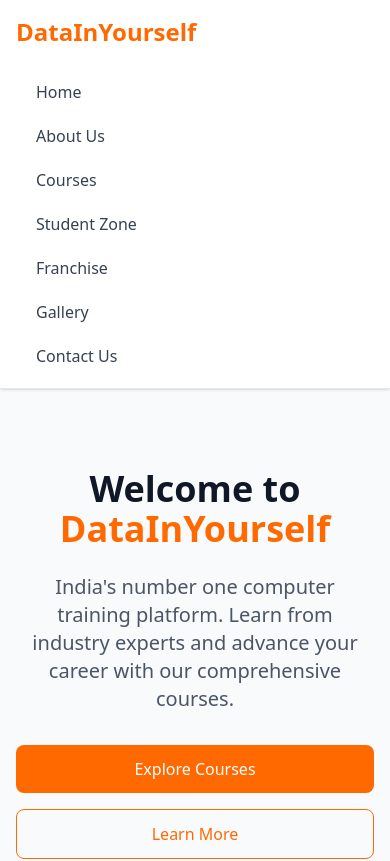
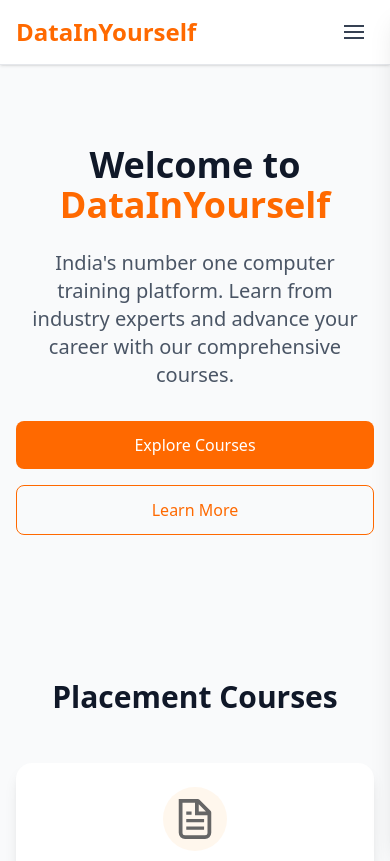
Before and after one commit to nilimaSahu22/DataInYourself, a Next.js app: page / in a window 390 px wide. Shown: the top 861 px of the page. Built offline with nearby package versions, Linux system fonts and the light colour scheme.

Commit message:
feat: make navbar mobile responsive with sidebar toggle via right-aligned hamburger icon

```diff
--- a/app/components/Header.tsx
+++ b/app/components/Header.tsx
@@ -1,6 +1,11 @@
+'use client';
+
 import Link from 'next/link';
+import { useState } from 'react';
 
 export default function Header() {
+  const [isMobileMenuOpen, setIsMobileMenuOpen] = useState(false);
+
   const navigationLinks = [
     { name: 'Home', href: '/' },
     { name: 'About Us', href: '/about' },
@@ -11,7 +16,16 @@
     { name: 'Contact Us', href: '/contact' },
   ];
 
+  const toggleMobileMenu = () => {
+    setIsMobileMenuOpen(!isMobileMenuOpen);
+  };
+
+  const closeMobileMenu = () => {
+    setIsMobileMenuOpen(false);
+  };
+
   return (
+    <>
       <header className="bg-white shadow-sm border-b border-gray-200 sticky top-0 z-50">
         <div className="max-w-7xl mx-auto px-4 sm:px-6 lg:px-8">
           <div className="flex items-center justify-between h-16">
@@ -40,25 +54,88 @@
               ))}
             </nav>
 
-          {/* Right Section - Empty for balance */}
-          <div className="flex-shrink-0 w-20"></div>
+            {/* Right Section - Hamburger Menu Button */}
+            <div className="md:hidden flex-shrink-0">
+              <button
+                onClick={toggleMobileMenu}
+                className="text-gray-700 hover:text-orange-500 p-2 rounded-md transition-colors duration-200 focus:outline-none focus:ring-2 focus:ring-orange-500 focus:ring-offset-2"
+                aria-label="Toggle mobile menu"
+                aria-expanded={isMobileMenuOpen}
+              >
+                <div className="w-6 h-6 flex flex-col justify-center items-center">
+                  <span
+                    className={`block w-5 h-0.5 bg-current transition-all duration-300 ${
+                      isMobileMenuOpen ? 'rotate-45 translate-y-1' : '-translate-y-1'
+                    }`}
+                  ></span>
+                  <span
+                    className={`block w-5 h-0.5 bg-current transition-all duration-300 ${
+                      isMobileMenuOpen ? 'opacity-0' : 'opacity-100'
+                    }`}
+                  ></span>
+                  <span
+                    className={`block w-5 h-0.5 bg-current transition-all duration-300 ${
+                      isMobileMenuOpen ? '-rotate-45 -translate-y-1' : 'translate-y-1'
+                    }`}
+                  ></span>
+                </div>
+              </button>
+            </div>
+          </div>
+        </div>
+      </header>
+
+      {/* Mobile Sidebar Overlay */}
+      {isMobileMenuOpen && (
+        <div
+          className="fixed inset-0 bg-black bg-opacity-50 z-40 md:hidden"
+          onClick={closeMobileMenu}
+        ></div>
+      )}
+
+      {/* Mobile Sidebar */}
+      <div
+        className={`fixed top-0 right-0 h-full w-64 bg-white shadow-xl z-50 transform transition-transform duration-300 ease-in-out md:hidden ${
+          isMobileMenuOpen ? 'translate-x-0' : 'translate-x-full'
+        }`}
+      >
+        <div className="flex flex-col h-full">
+          {/* Sidebar Header */}
+          <div className="flex items-center justify-between py-2 px-4 border-b border-gray-200">
+            <h2 className="text-lg font-semibold text-gray-800">Menu</h2>
+            <button
+              onClick={closeMobileMenu}
+              className="text-gray-500 hover:text-gray-700 p-2 rounded-md transition-colors duration-200 focus:outline-none focus:ring-2 focus:ring-orange-500 focus:ring-offset-2"
+              aria-label="Close mobile menu"
+            >
+              <svg className="w-6 h-6" fill="none" stroke="currentColor" viewBox="0 0 24 24">
+                <path strokeLinecap="round" strokeLinejoin="round" strokeWidth={2} d="M6 18L18 6M6 6l12 12" />
+              </svg>
+            </button>
           </div>
 
-        {/* Mobile Navigation */}
-        <div className="md:hidden">
-          <div className="px-2 pt-2 pb-3 space-y-1 sm:px-3">
+          {/* Sidebar Navigation */}
+          <nav className="flex-1 px-4 py-2 " aria-label="Mobile navigation">
             {navigationLinks.map((link) => (
               <Link
                 key={link.name}
                 href={link.href}
-                className="text-gray-700 hover:text-orange-500 block px-3 py-2 text-base font-medium transition-colors duration-200"
+                onClick={closeMobileMenu}
+                className="text-gray-700 hover:text-orange-500 hover:bg-orange-50 block px-4 py-3 text-base font-medium rounded-md transition-all duration-200"
               >
                 {link.name}
               </Link>
             ))}
+          </nav>
+
+          {/* Sidebar Footer */}
+          <div className="p-4 border-t border-gray-200">
+            <div className="text-sm text-orange-500 text-center">
+              DataInYourself
             </div>
           </div>
         </div>
-    </header>
+      </div>
+    </>
   );
 }
```
Lines whose indentation alone changed are shown as unchanged.
